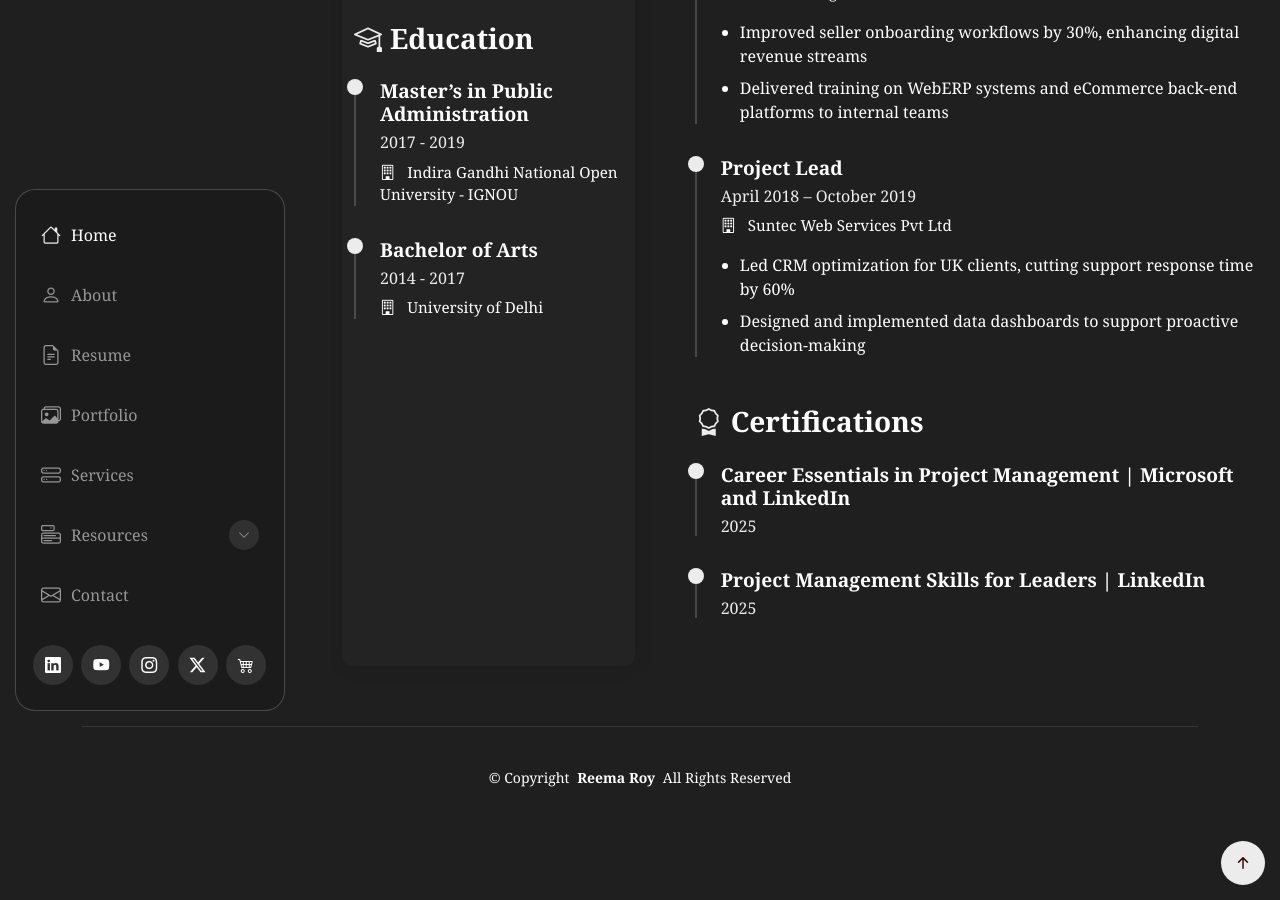
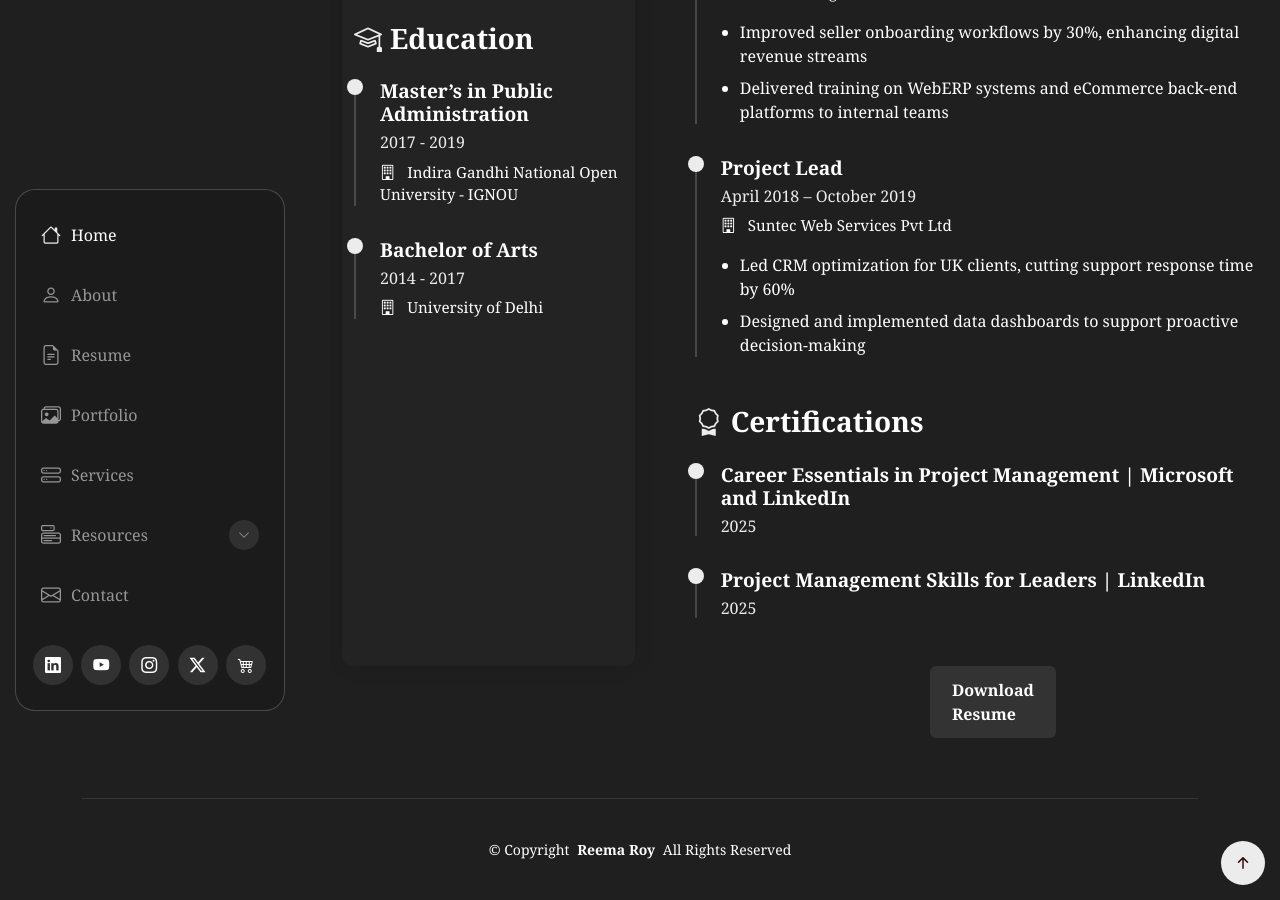
Before and after one commit to iamreemaroy/Reema-Roy, a Jekyll site: the page resume.html, which Jekyll copies as it is, in a window 1280 px wide and 900 px high, scrolled down 2264 px. Built offline with Jekyll 4.4.1, drawn with Linux system fonts in a browser that asks for light colours.

Commit message:
Update resume.html

```diff
--- a/resume.html
+++ b/resume.html
@@ -324,6 +324,19 @@
         </div>
 
       </div>
+      <a href="Reema-Roy-Resume.pdf" download="" class="resume-download-btn" style="
+          margin-left: 600px;margin-right: 600px;
+          display: inline-block;
+          padding: 12px 22px;
+          background-color: #111;
+          color: #fff;
+          text-decoration: none;
+          font-weight: 600;
+          border-radius: 6px;
+          transition: all 0.2s ease;
+          background-color: #333;"
+        >
+        Download Resume</a>
 
     </section><!-- /Resume Section -->
 
```
